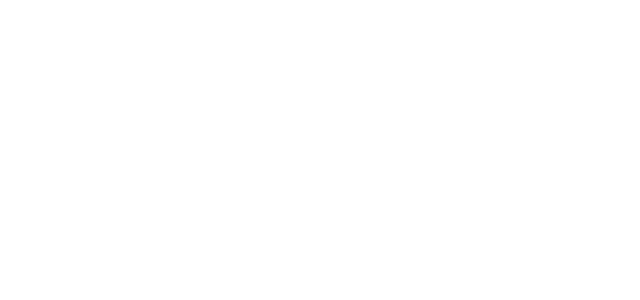
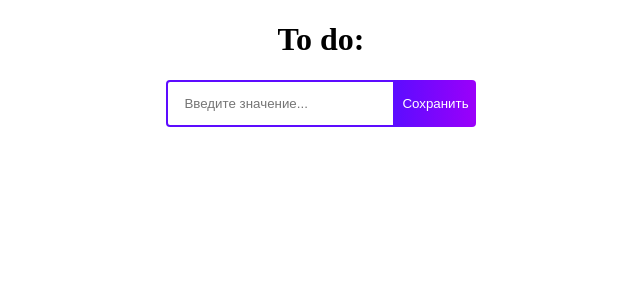
Before and after one commit to ania-leichenko/toDoList, a React (Create React App) app: page / in a window 1280 px wide. Shown: the top 300 px of the page, without its empty margins (319-959 px from the left). Built offline with nearby package versions, Linux system fonts and the light colour scheme.

Commit message:
to do list  on react

```diff
--- a/src/App.js
+++ b/src/App.js
@@ -1,7 +1,51 @@
-import React from 'react';
+import { useState } from 'react';
+import ToDo from './components/Todo';
+import ToDoForm from './components/TodoForm';
 
-export default function  App() {
-  return <div className="App">
+function App() {
+  const [todos, setTodos] = useState([])
 
-  </div>
+  const addTask = (userInput) => {
+    if(userInput) {
+      const newItem = {
+        id: Math.random().toString(36).substr(2,9),
+        task: userInput,
+        complete: false
+      }
+      setTodos([...todos, newItem])
+    }
+  }
+
+  const removeTask = (id) => {
+    setTodos([...todos.filter((todo) => todo.id !== id)])
+  }
+
+  const readyTask = (id) => {
+    setTodos([
+      ...todos.map((todo) =>
+        todo.id === id ? { ...todo, complete: !todo.complete } : {...todo }
+      )
+    ])
+  }
+
+  return (
+    <div className="App">
+      <header>
+        <h1>To do: </h1>
+      </header>
+      <ToDoForm addTask={addTask} />
+      {todos.map((todo) => {
+        return (
+          <ToDo
+            todo={todo}
+            key={todo.id}
+            removeTask={removeTask}
+            readyTask={readyTask}
+            />
+        )
+      })}
+    </div>
+  );
 }
+
+export default App;
--- /dev/null
+++ b/src/components/Todo.js
@@ -0,0 +1,17 @@
+function ToDo({ todo, removeTask, readyTask }) {
+    return (
+        <div key={todo.id} className="item-todo">
+            <div
+                className={todo.complete ? "item-text strike" : "item-text"}
+            >
+                {todo.task}
+            </div>
+            <div className="item-delete" onClick={() => removeTask(todo.id)}>
+                X
+            </div>
+            <div className="item-ready" onClick={() => readyTask(todo.id)}>✓</div>
+        </div>
+    )
+}
+
+export default ToDo;
--- /dev/null
+++ b/src/components/TodoForm.js
@@ -0,0 +1,36 @@
+import { useState } from 'react';
+
+function ToDoForm({ addTask }) {
+    const [userInput, setUserInput] = useState('')
+
+    const handleChange = (e) => {
+        setUserInput(e.currentTarget.value)
+    }
+
+    const handleSubmit = (e) => {
+        e.preventDefault()
+        addTask(userInput)
+        setUserInput("")
+    }
+
+    const handleKeyPress = (e) => {
+        if(e.key === "Enter") {
+            handleSubmit(e)
+        }
+    }
+
+    return (
+        <form onSubmit={handleSubmit}>
+            <input
+                value={userInput}
+                type="text"
+                onChange={handleChange}
+                onKeyDown={handleKeyPress}
+                placeholder="Введите значение..."
+            />
+            <button>Сохранить</button>
+        </form>
+    )
+}
+
+export default ToDoForm;
--- a/src/index.css
+++ b/src/index.css
@@ -0,0 +1,59 @@
+.App {
+    text-align: center;
+  }
+
+  .App .item-todo {
+    padding: 14px;
+    width: 250px;
+    margin: 0 auto;
+    text-align: left;
+    margin-top: 15px;
+    background: linear-gradient(
+      90deg,
+      rgba(93, 12, 255, 1) 0%,
+      rgba(155, 0, 250, 1) 100%
+    );
+    color: #fff;
+    border: none;
+    border-radius: 5px;
+    cursor: pointer;
+  }
+
+  .App .item-todo .item-text {
+    display: inline-block;
+    cursor: pointer;
+  }
+
+  .App input {
+    padding: 14px 32px 14px 16px;
+    border-radius: 4px 0 0 4px;
+    border: 2px solid #5d0cff;
+    outline: none;
+    background: transparent;
+  }
+
+  .App button {
+    padding: 16px 7px;
+    border: none;
+    border-radius: 0 4px 4px 0;
+    cursor: pointer;
+    outline: none;
+    background: linear-gradient(
+      90deg,
+      rgba(93, 12, 255, 1) 0%,
+      rgba(155, 0, 250, 1) 100%
+    );
+    color: #fff;
+    text-transform: capitalize;
+  }
+  .App .item-delete {
+    float: right;
+  }
+  .App .item-ready {
+    float: right;
+    margin-right: 10px;
+  }
+
+  .strike {
+    text-decoration: line-through;
+  }
```
Also changed, not shown: src/index.js (line endings or trailing spaces).
